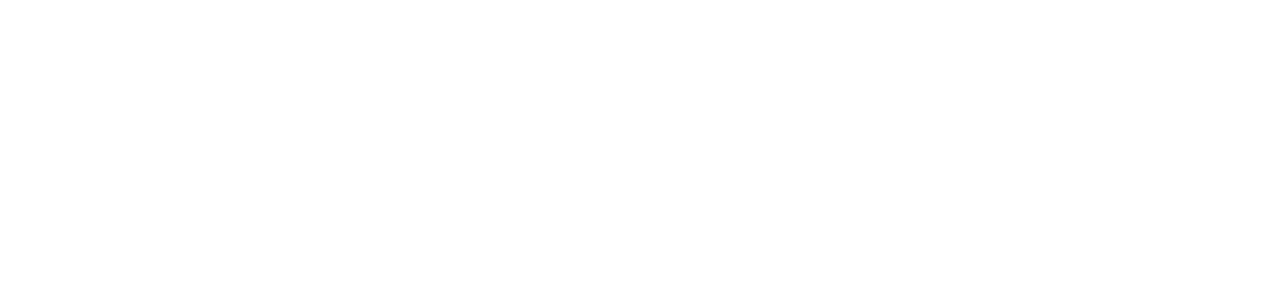
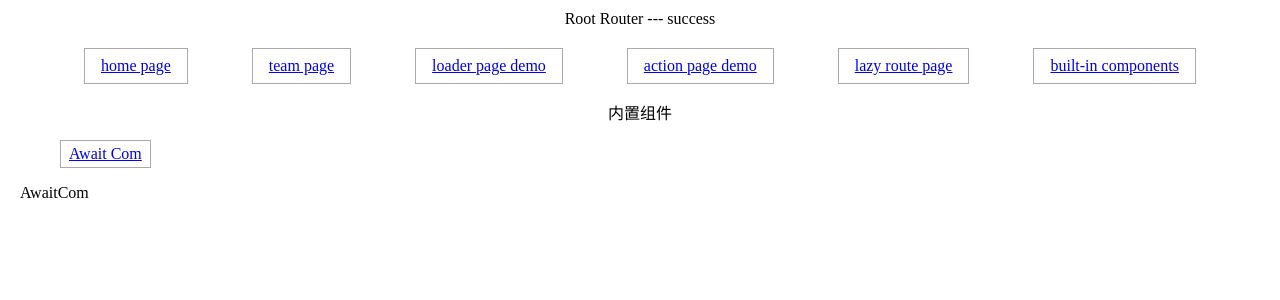
Before and after one commit to kaka12138/learnig-of-react-router, a React (Vite) app in the folder code/react-router-demo/: page /coms-nav/await-com in a window 1280 px wide. Before the commit this address had no page. Shown: the top 300 px of the page. Built offline with nearby package versions, Linux system fonts and the light colour scheme.

Commit message:
feat: coms-nav-route(code)

```diff
--- a/code/react-router-demo/src/index.css
+++ b/code/react-router-demo/src/index.css
@@ -35,3 +35,19 @@
   align-items: center;
   justify-content: center;
 }
+.coms-nav {
+  width: 100%;
+  height: 100%;
+}
+
+.coms-nav-list {
+  width: 100%;
+  display: flex;
+  align-items: flex-start;
+}
+
+.coms-nav-list .coms-nav-item {
+  padding: 4px 8px;
+  border: 1px solid #aaa;
+  margin-right: 10px;
+}
--- /dev/null
+++ b/code/react-router-demo/src/routes/coms-nav.tsx
@@ -0,0 +1,12 @@
+import { Link, Outlet } from "react-router-dom"
+export default function ComsNav() {
+  return <div className="coms-nav">
+    <p style={{ textAlign: "center" }}>内置组件</p>
+    <ul className="coms-nav-list">
+      <Link className="coms-nav-item" to="await-com">Await Com</Link>
+    </ul>
+    <div className="com-area">
+      <Outlet />
+    </div>
+  </div>
+}
--- /dev/null
+++ b/code/react-router-demo/src/routes/coms/await-com.tsx
@@ -0,0 +1,3 @@
+export default function AwaitCom() {
+  return <div>AwaitCom</div>;
+}
--- a/code/react-router-demo/src/routes/root.tsx
+++ b/code/react-router-demo/src/routes/root.tsx
@@ -35,6 +35,7 @@
       <Link to="/loader-page/888?name=chenjie" className="nav-item">loader page demo</Link>
       <Link to="/action-page" className="nav-item">action page demo</Link>
       <Link to="/lazy-route-page" className="nav-item">lazy route page</Link>
+      <Link to="/coms-nav" className="nav-item">built-in components</Link>
     </div>
     <div className="root-outlet">
       {/* TODO:全局loading逻辑 */}
```
Also changed, not shown: code/react-router-demo/src/main.tsx (+12 -0 lines).
